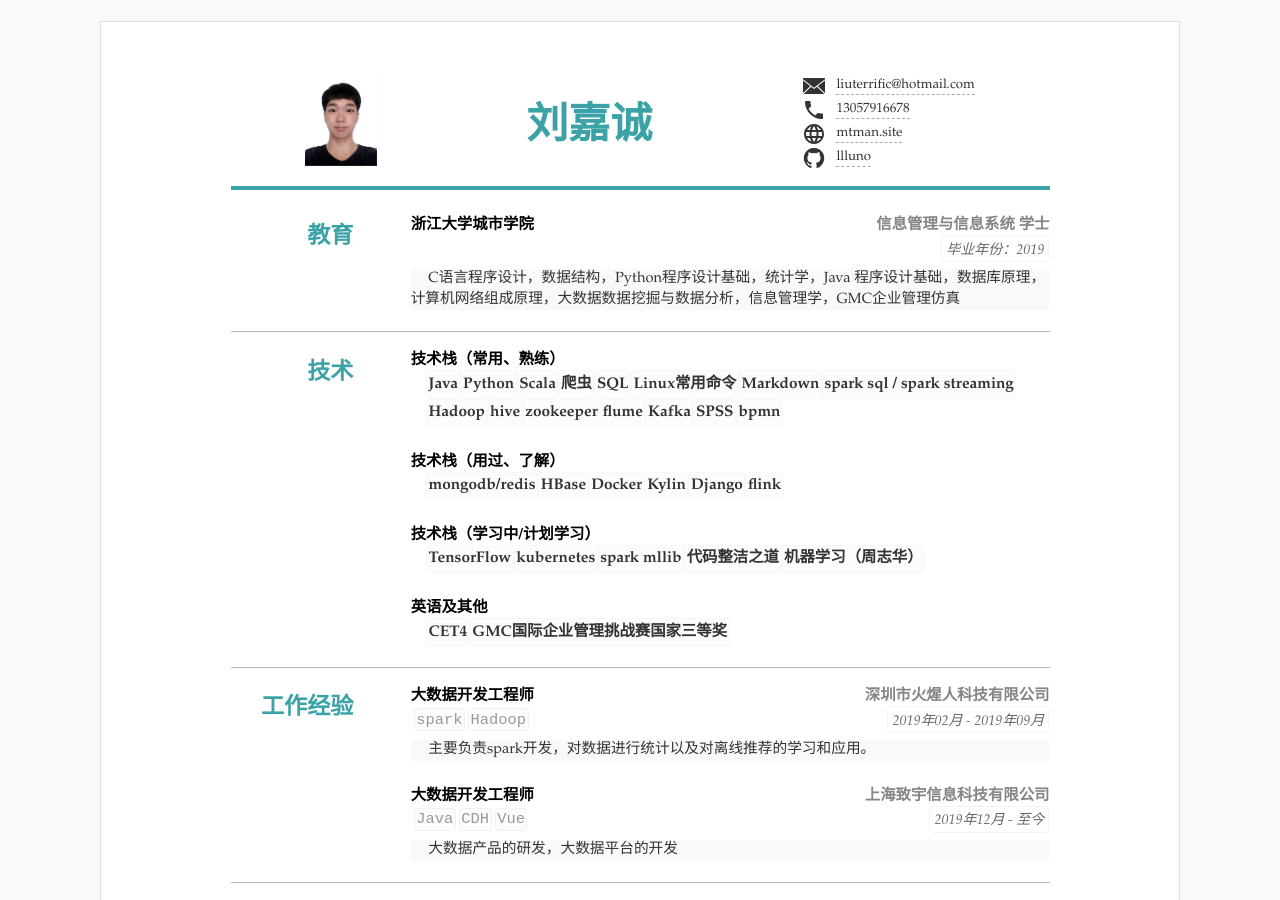
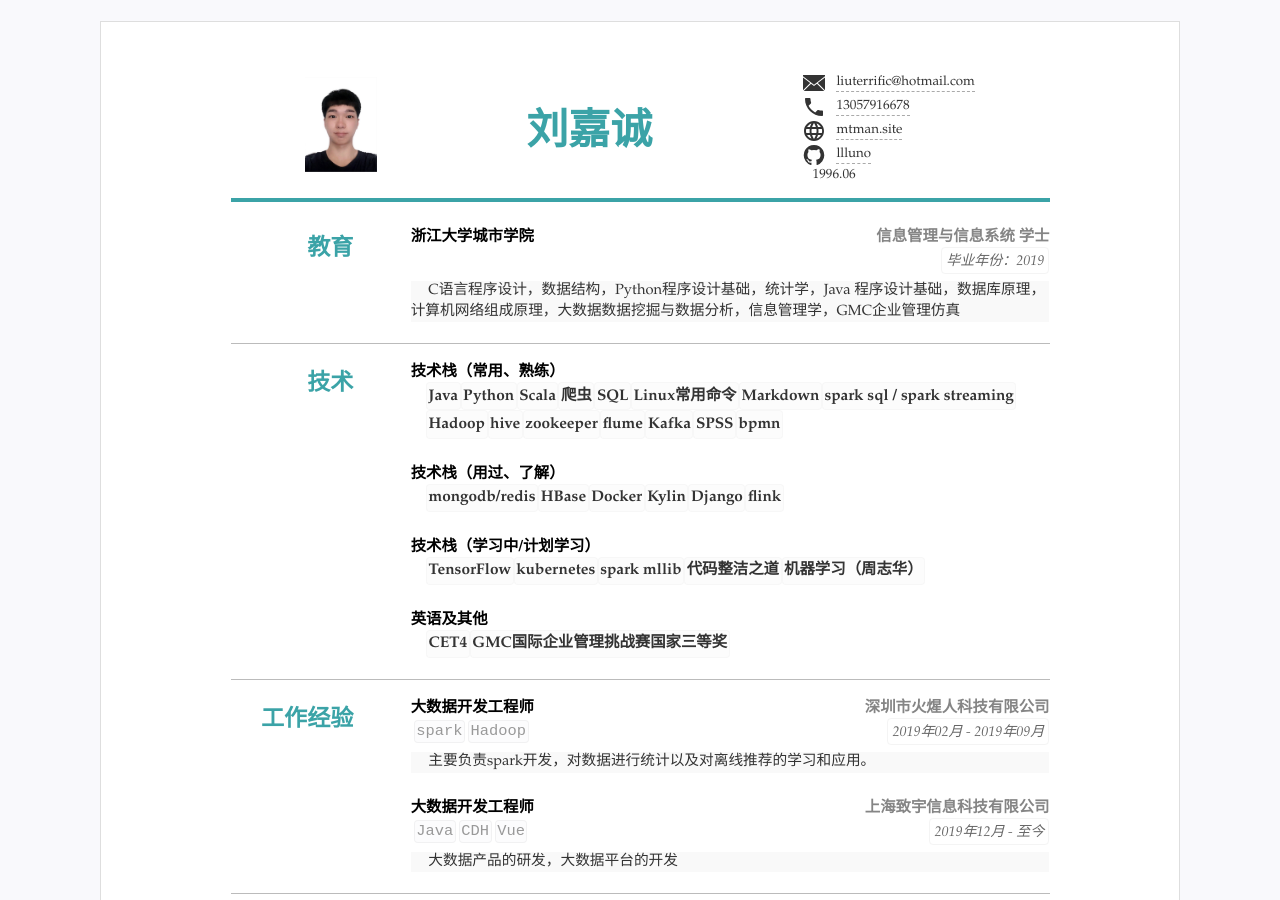
Before and after one commit to llluno/resume, a Jekyll site: the page built from index.html, in a window 1280 px wide and 900 px high. Built offline with Jekyll 4.4.1, drawn with Linux system fonts in a browser that asks for light colours.

Commit message:
Update resume.yml

```diff
--- a/_data/resume.yml
+++ b/_data/resume.yml
@@ -22,6 +22,7 @@ contact: #联系方式连接等3~5行
     href: 'https://github.com/llluno'
     icon: "icons/github.svg"
     attr: 'target="_blank"' #新标签页打开
+  - text: '1996.06'
     # - text: "地址"
     #   icon: "icons/location.svg"
 
```
